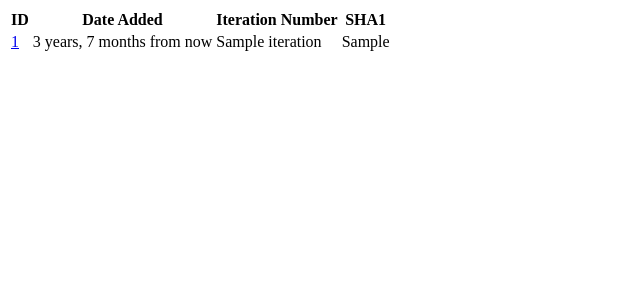
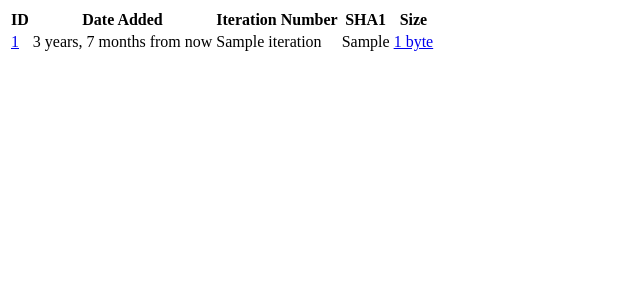
Before and after one commit to kovibalu/cnntools, a Django app: template templates/cnntools/caffecnn_trrun/snapshots.html in a window 1280 px wide. Shown: the top 300 px of the page, without its empty margins (0-640 px from the left). Run offline with Django 3.2, Linux system fonts and the light colour scheme; the template is opened without the code that fills it: most values are stand-ins (such as "Sample title", 1, 10 or a date in 2020).

Commit message:
Added size and download link to snapshot list

```diff
--- a/templates/cnntools/caffecnn_trrun/snapshots.html
+++ b/templates/cnntools/caffecnn_trrun/snapshots.html
@@ -9,6 +9,7 @@
 			<th>Date Added</th>
 			<th>Iteration Number</th>
 			<th>SHA1</th>
+			<th>Size</th>
 		</tr>
 	</thead>
 
@@ -18,6 +19,7 @@
 		<td>{{ entry.added|naturaltime }}</td>
 		<td>{{ entry.iteration }}</td>
 		<td>{{ entry.sha1 }}</td>
+		<td><a href="{{ entry.model_snapshot.url }}">{{ entry.model_snapshot.file.size|filesizeformat }}</a></td>
 	</tr>
 	{% endfor %}
 </table>
```
